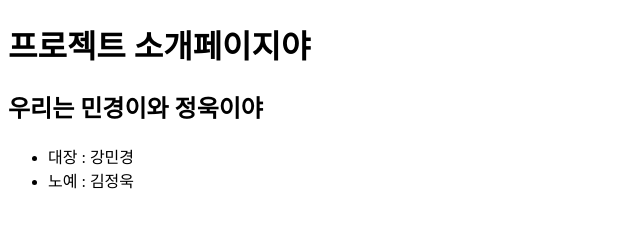
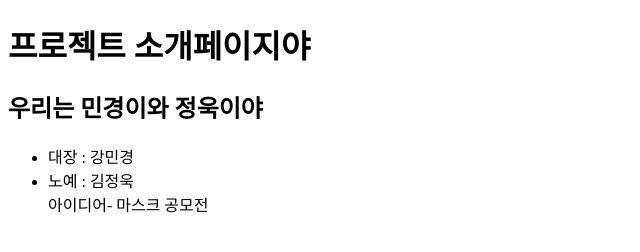
Before and after one commit to dufma9385/collabo, a plain HTML site: page index.html in a window 1280 px wide. Shown: the whole page, without its empty margins (0-640 px from the left). Drawn offline with Linux system fonts and the light colour scheme.

Commit message:
아이디어

```diff
--- a/index.html
+++ b/index.html
@@ -11,6 +11,8 @@
     <ul>
         <li>대장 : 강민경        </li>
         <li>노예 : 김정욱        </li>
+
+        아이디어- 마스크 공모전
     </ul>
 </body>
 </html>
```
